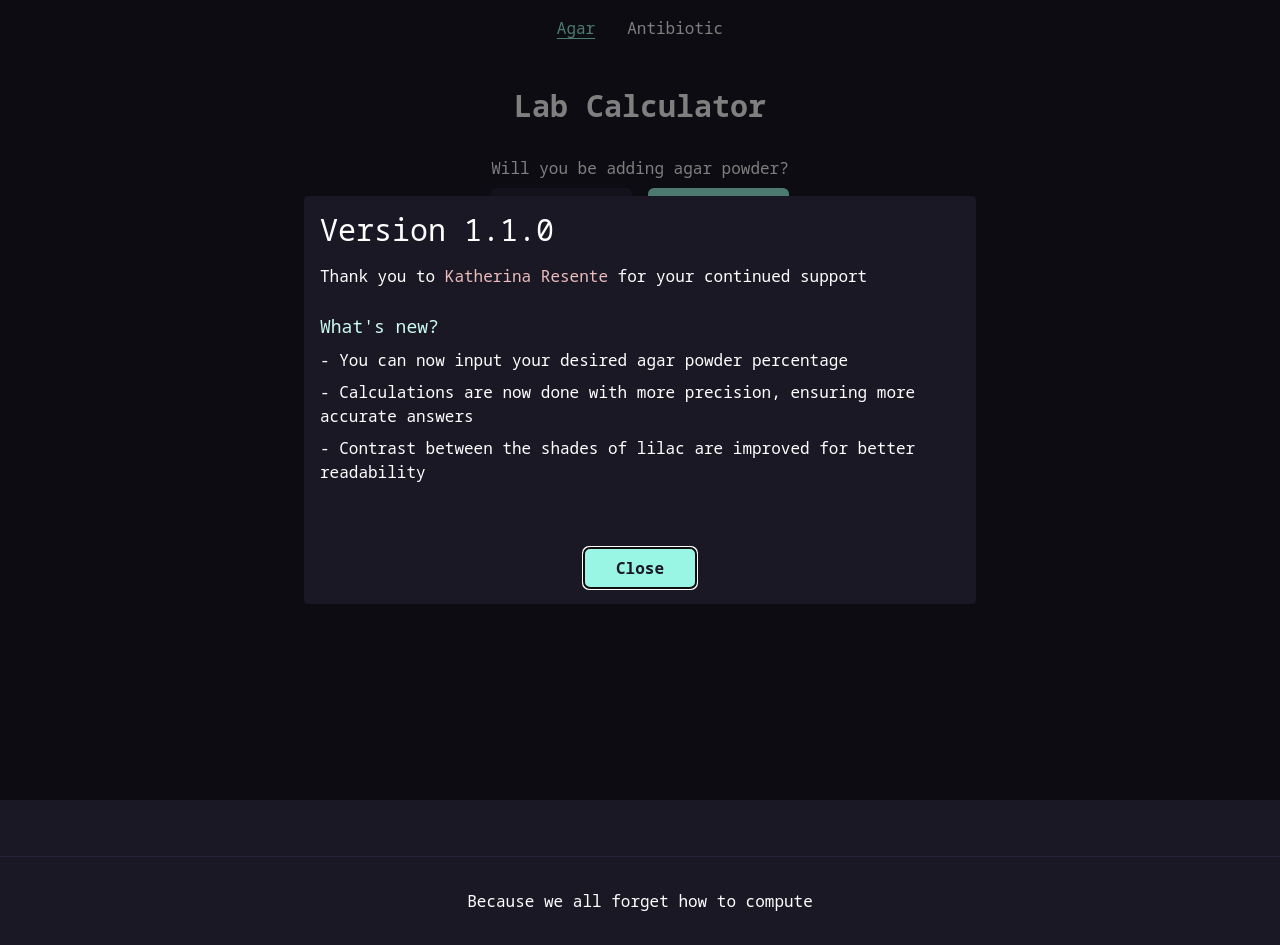
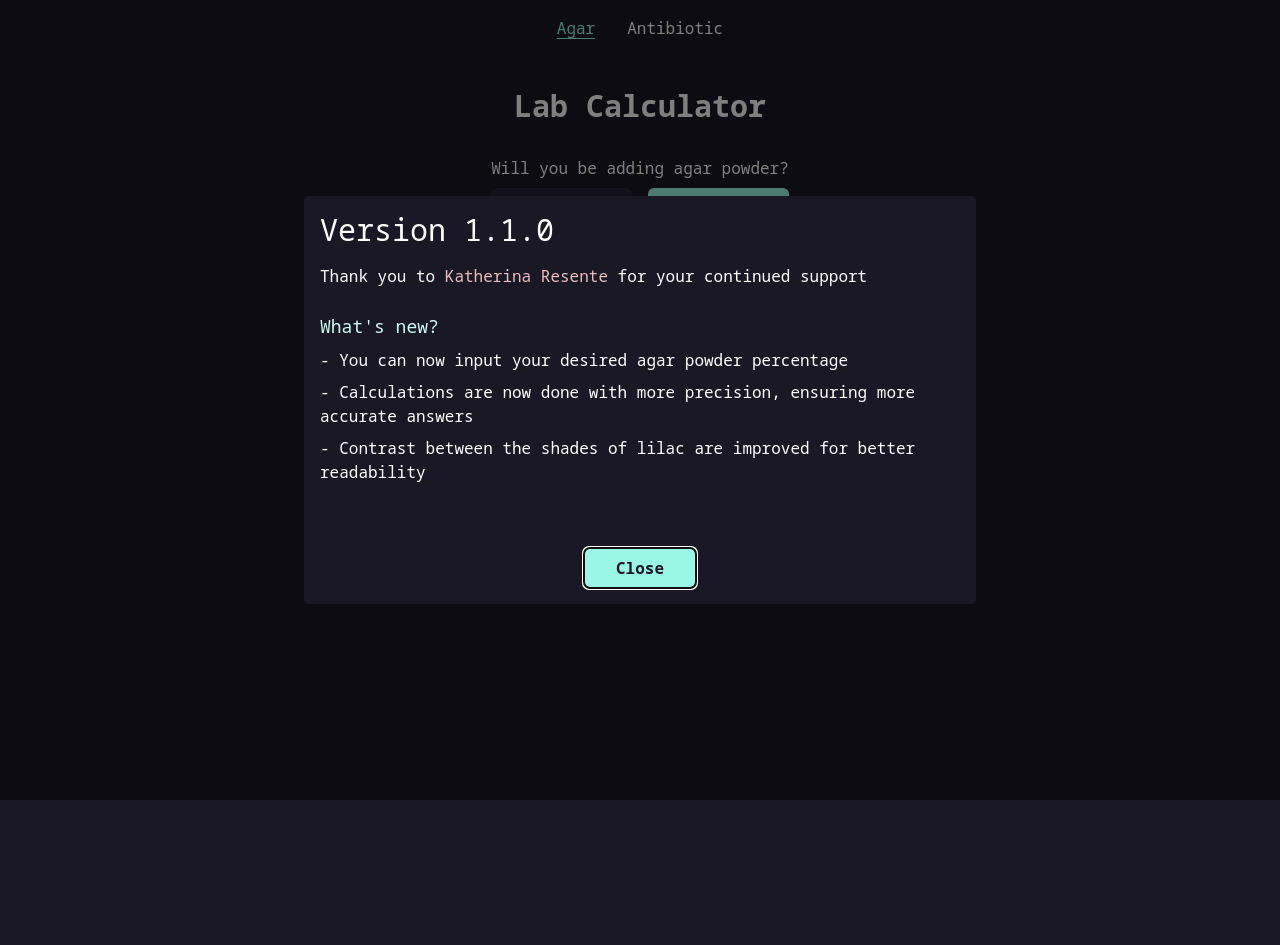
Before and after one commit to JNer1/lab-calculator, a Next.js app: page / in a window 1280 px wide. After the commit the page ends 800 px from the top, so only its background shows below. Built offline with nearby package versions, Linux system fonts and the light colour scheme.

Commit message:
fix: change padding breakpoint to md for caluator pages

```diff
--- a/app/antibiotic/page.tsx
+++ b/app/antibiotic/page.tsx
@@ -1,6 +1,5 @@
 "use client";
 
-import Head from "next/head";
 import AntibioticCalculator from "../../components/AntibioticCalculator";
 import Navbar from "../../components/Navbar";
 
@@ -10,14 +9,10 @@
       <Navbar />
       <main
         id="main-content"
-        className="flex min-h-screen w-full flex-col items-center justify-start p-4 lg:p-8"
+        className="flex min-h-screen w-full flex-col items-center justify-start p-4 md:p-8"
       >
         <AntibioticCalculator />
       </main>
-
-      <footer className="border-t border-lilac-700 p-8 text-center">
-        <p>Because we all forget how to compute</p>
-      </footer>
     </div>
   );
 };
--- a/app/page.tsx
+++ b/app/page.tsx
@@ -25,7 +25,7 @@
 
       <main
         id="main-content"
-        className="flex min-h-screen w-full flex-col items-center justify-start p-4 lg:p-8"
+        className="flex w-full flex-col items-center justify-start p-4 md:p-8"
       >
         <AgarCalculator />
       </main>
@@ -71,10 +71,6 @@
           </div>
         </AlertDialog.Content>
       </AlertDialog.Root>
-
-      <footer className="border-t border-lilac-700 p-8 text-center">
-        <p>Because we all forget how to compute</p>
-      </footer>
     </>
   );
 };
```
